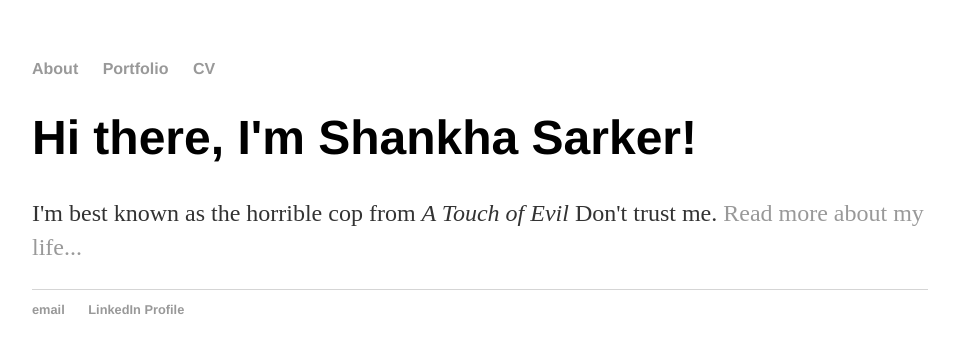
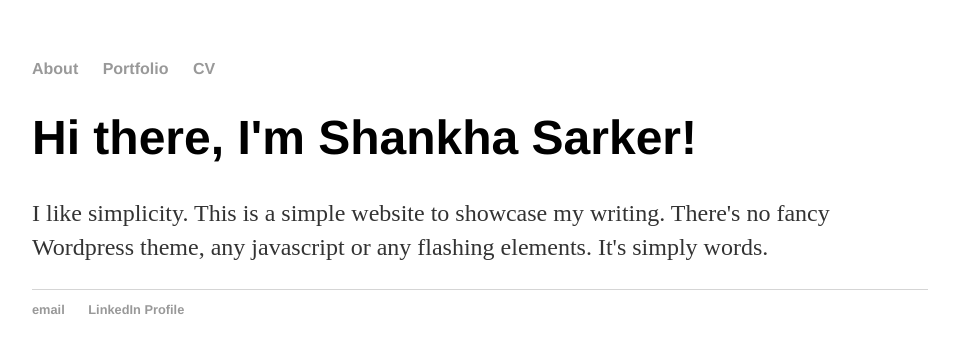
Before and after one commit to shankhasarker/shankhasarker.github.io, a Jekyll site: the page built from index.html, in a window 1280 px wide. Shown: the top 353 px of the page, without its empty margins (160-1115 px from the left). Built offline with Jekyll 4.4.1, drawn with Linux system fonts in a browser that asks for light colours.

Commit message:
Update index.html

```diff
--- a/index.html
+++ b/index.html
@@ -4,5 +4,5 @@ title: Shankha Sarker
 ---
 <div class="blurb">
 	<h1>Hi there, I'm Shankha Sarker!</h1>
-	<p>I'm best known as the horrible cop from <em>A Touch of Evil</em> Don't trust me. <a href="/about">Read more about my life...</a></p>
+	<p>I like simplicity. This is a simple website to showcase my writing. There's no fancy Wordpress theme, any javascript or any flashing elements. It's simply words.</p>
 </div><!-- /.blurb -->
```
